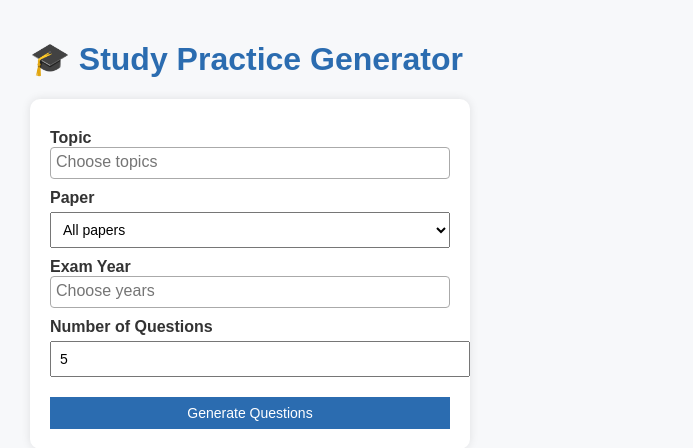
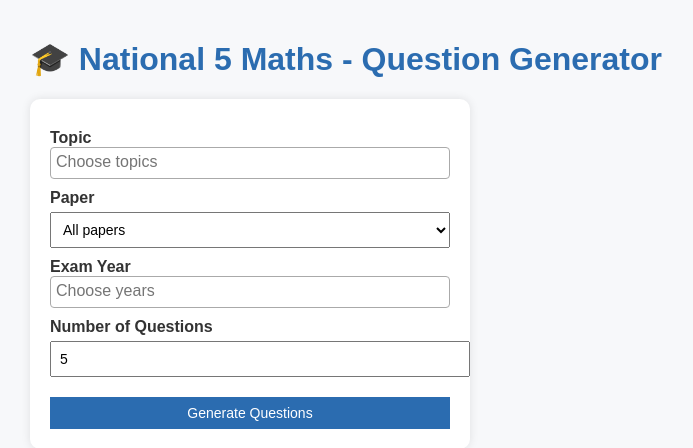
Before and after one commit to M1ntUs3r/question-generator-app, a Flask app: template templates/index.html in a window 1280 px wide. Shown: the top 448 px of the page, without its empty margins (10-703 px from the left). Run offline with Flask 3, Linux system fonts and the light colour scheme; the template is opened without the code that fills it, so the values that code supplies are empty; some libraries are stand-ins or nearby versions.

Commit message:
Update index.html

```diff
--- a/templates/index.html
+++ b/templates/index.html
@@ -48,7 +48,7 @@
   </style>
 </head>
 <body>
-  <h1>🎓 Study Practice Generator</h1>
+  <h1>🎓 National 5 Maths - Question Generator</h1>
   <form action="/generate" method="post">
     <label>Topic</label>
     <select id="topic" name="topic" multiple onchange="updateYears()">
```
